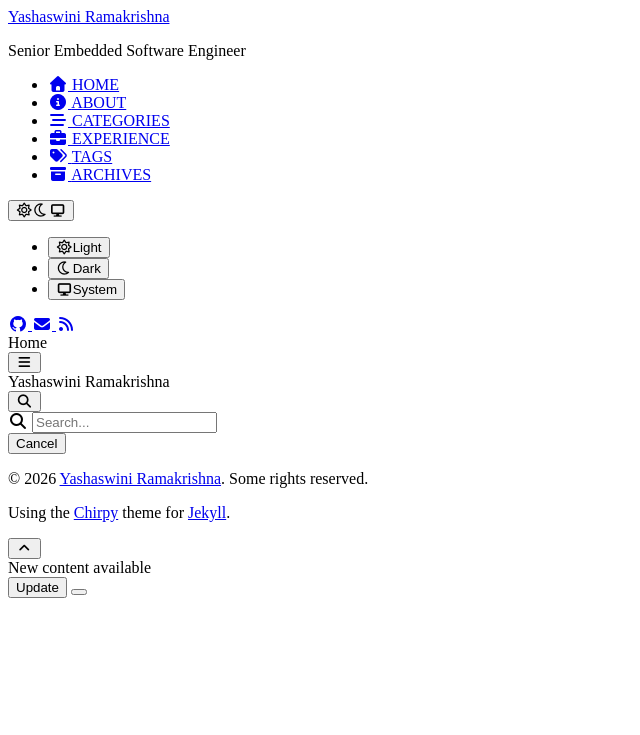
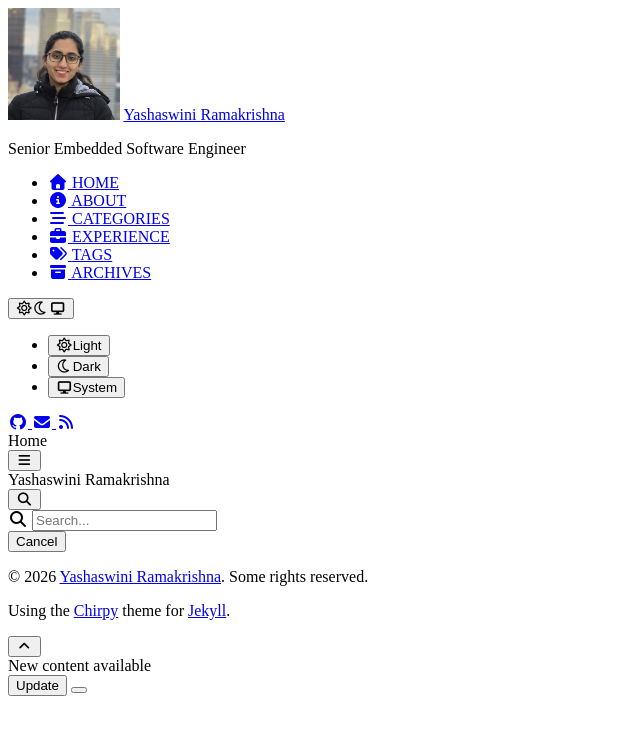
Before and after one commit to yashaswini-rk/yashaswini-rk.github.io, a Jekyll site: the page built from index.html, in a window 1280 px wide. Shown: the top 735 px of the page, without its empty margins (0-640 px from the left). Built offline with Jekyll 4.4.1, drawn with Linux system fonts in a browser that asks for light colours; cached includes are drawn as plain includes.

Commit message:
Add profile picture

```diff
--- a/_config.yml
+++ b/_config.yml
@@ -95,7 +95,7 @@ theme_mode: # [light | dark]
 cdn: ""
 
 # the avatar on sidebar, support local or CORS resources
-avatar: ""
+avatar: "/assets/img/avatar.jpg"
 
 # The URL of the site-wide social preview image used in SEO `og:image` meta tag.
 # It can be overridden by a customized `page.image` in front matter.
```
Also changed, not shown: assets/img/avatar.jpg (added).
